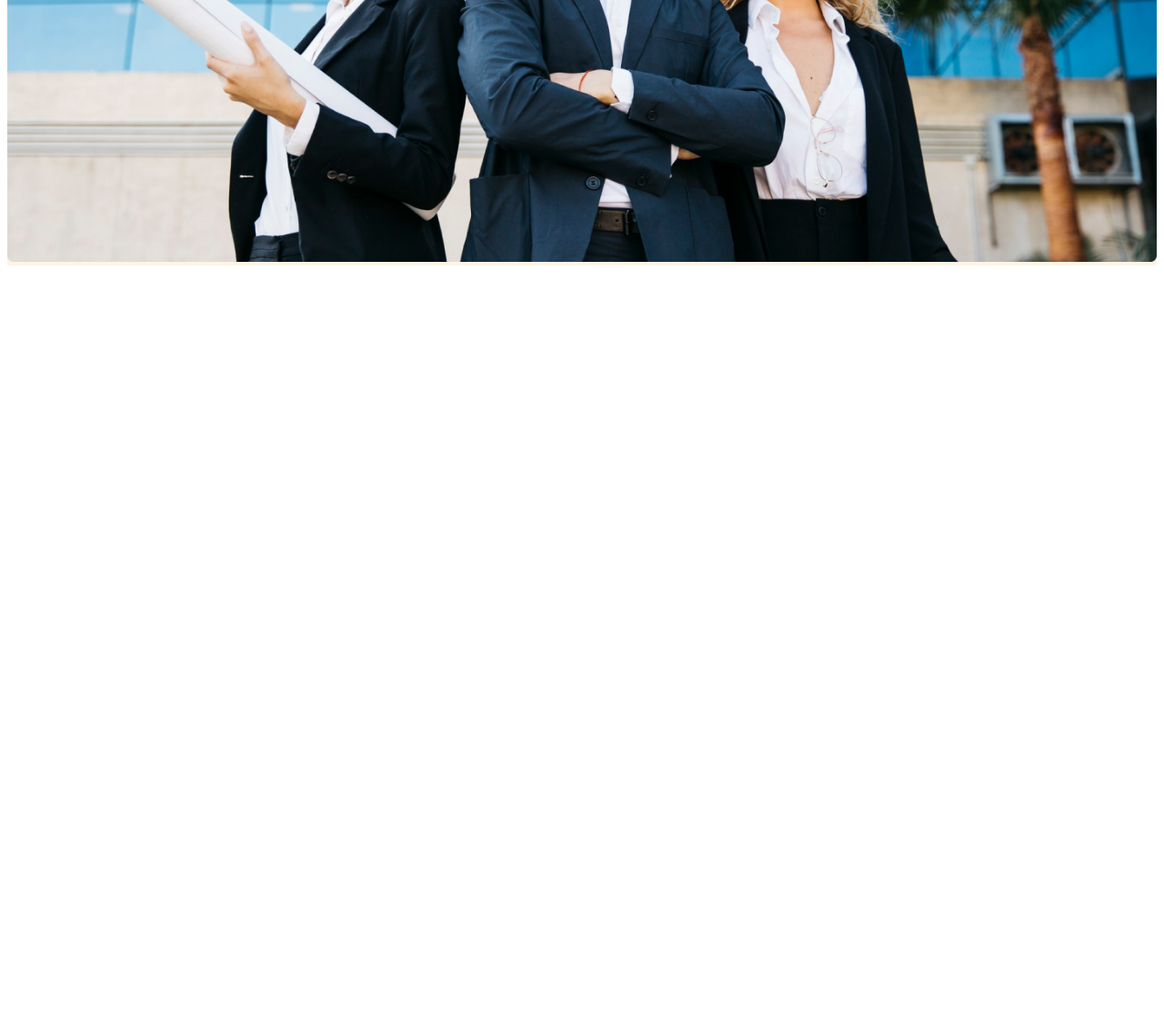
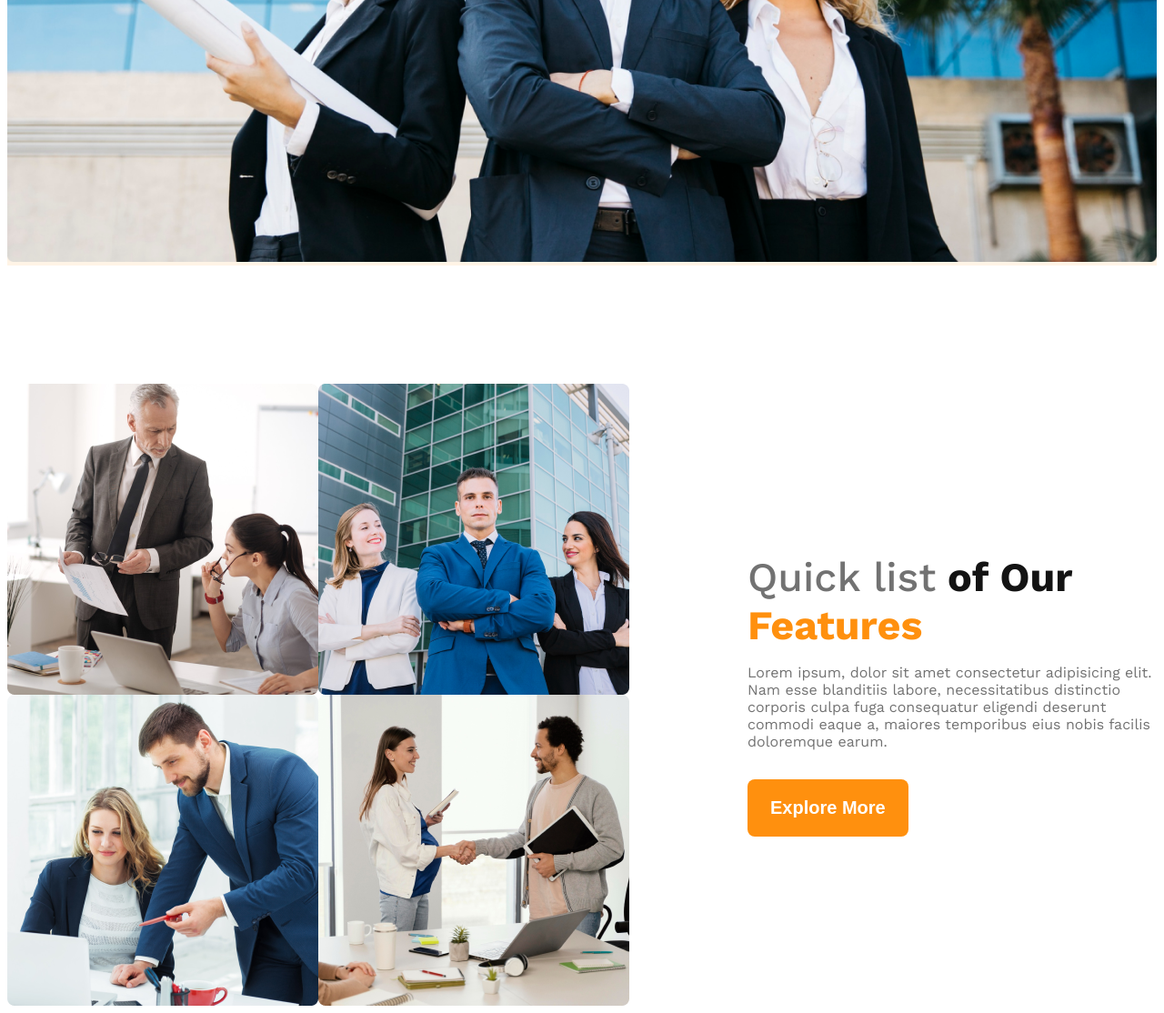
Before and after one commit to OmarSabil/g3-architect, a plain HTML site: page index.html in a window 1280 px wide. Shown: the part 913-2027 px from the top of the page at 91% size. Before the commit the page ends 1213 px from the top, so only its background shows below. Drawn offline with nearby package versions, Linux system fonts and the light colour scheme.

Commit message:
added team in a main section

```diff
--- a/index.html
+++ b/index.html
@@ -29,7 +29,21 @@
             <img class="banner-img" src="images/banner.png" alt="">
         </div>
     </header>
-    <main></main>
+    <main>
+        <section class="teams display-flex">
+            <div class="team-container">
+                <img src="images/team1.png" alt="">
+                <img src="images/team2.png" alt="">
+                <img src="images/team3.png" alt="">
+                <img src="images/team4.png" alt="">
+            </div>
+            <div class="team-features">
+                <h3 class="team-feature-title"><span class="text-light-gray" id="quick-list">Quick list</span> <strong><span class="text-black">of Our</span> <span class="text-orange">Features</span></strong></h3>
+                <p class="team-feature-description text-light-gray">Lorem ipsum, dolor sit amet consectetur adipisicing elit. Nam esse blanditiis labore, necessitatibus distinctio corporis culpa fuga consequatur eligendi deserunt commodi eaque a, maiores temporibus eius nobis facilis doloremque earum.</p>
+                <button class="btn-primary">Explore More</button>
+            </div>
+        </section>
+    </main>
     <footer></footer>
 </body>
 
--- a/styles/style.css
+++ b/styles/style.css
@@ -28,7 +28,9 @@
 .bg-light{
     background-color: #FF900E1A;
 }
-
+.text-orange{
+    color: #FF900E;
+}
 /* Header */
 
 /* Nav styles */
@@ -77,6 +79,36 @@
     width: 100%;
 }
 
+/* main */
+main{
+    max-width: 1440px;
+    margin: 0 auto;
+}
+main > section{
+    margin-top: 130px;
+}
+/* Team Styles */
+.teams{
+    align-items: center;
+}
+.team-container{
+    display: grid;
+    grid-template-columns: repeat(2, 1fr);
+}
+.team-features{
+    margin-left: 130px;
+    max-width: 530px;
+}
+.team-feature-title{
+    font-size: 2.8rem;
+    margin: 0;
+}
+#quick-list{
+    font-weight: 500;
+}
+.team-feature-description{
+    margin-bottom: 32px;
+}
 
 
 
```
